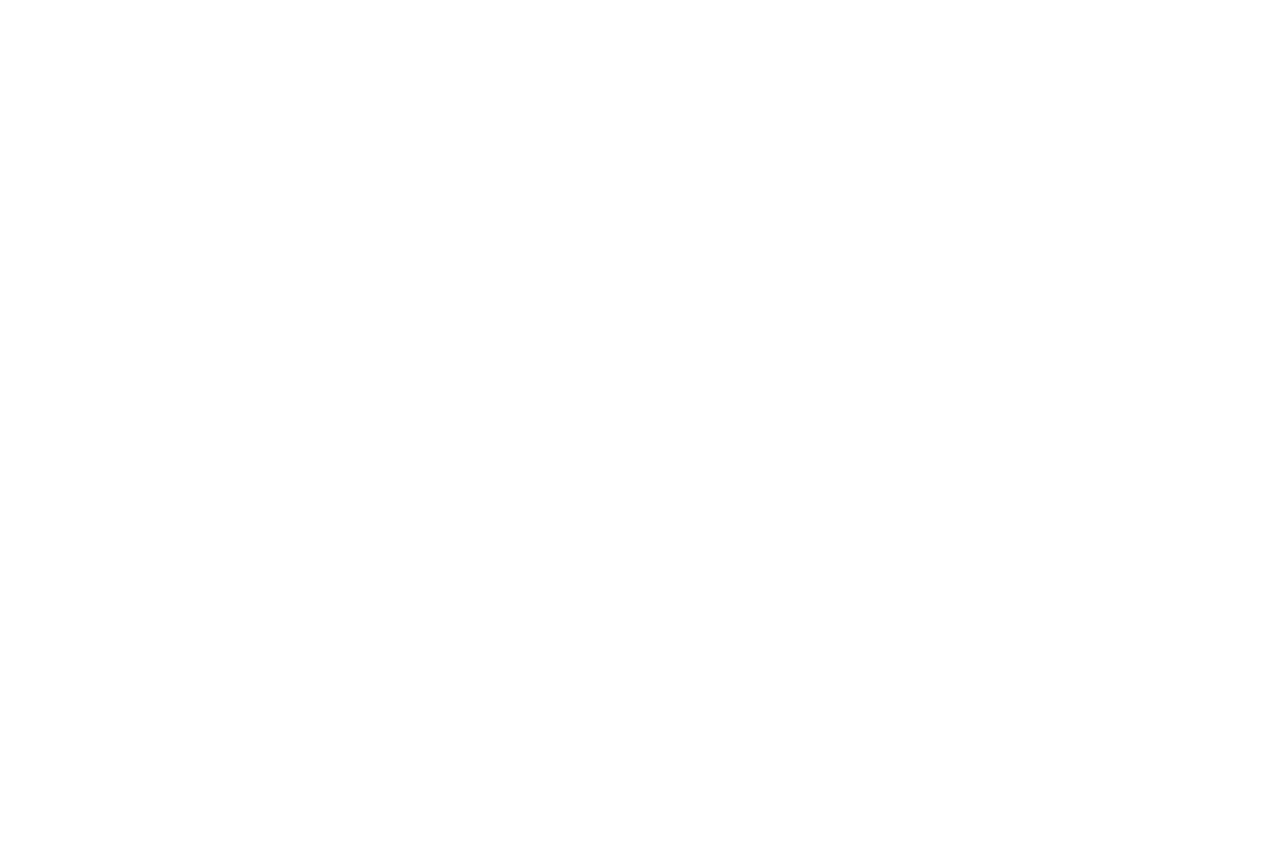
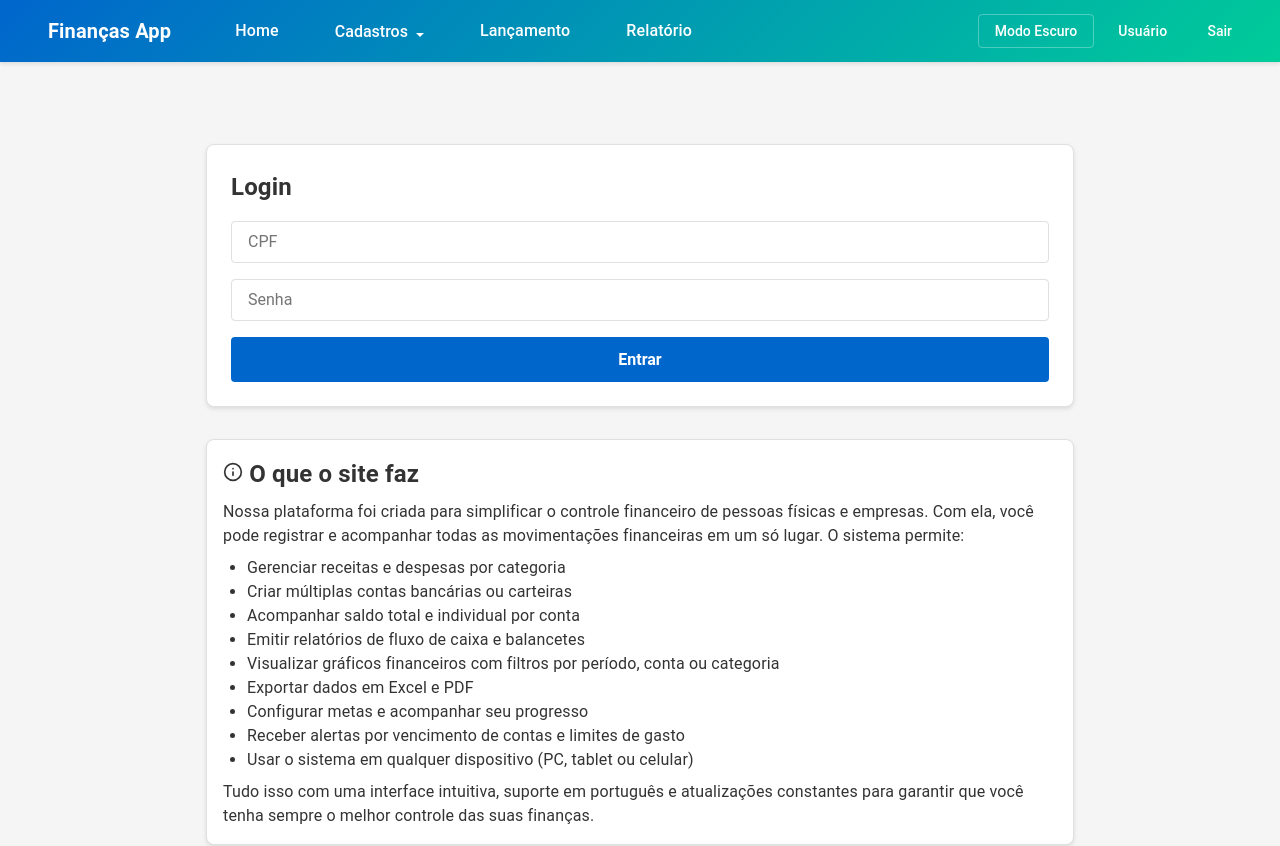
Before and after one commit to grupo-SA-final/front, a React (Vite) app: page /login in a window 1280 px wide. Before the commit this address had no page. Shown: the top 846 px of the page. Before the commit the page ends 800 px from the top, so only its background shows below. Built offline with nearby package versions, Linux system fonts and the light colour scheme.

Commit message:
Login pre feito.

```diff
--- a/src/App.jsx
+++ b/src/App.jsx
@@ -23,6 +23,8 @@ import TermosServico from './pages/termos-servico/TermosServico';
 import Contato from './pages/contato/Contato';
 
 import Usuario from './pages/usuario/Usuario';
+
+import Login from './pages/login/Login';
 
 // Theme configuration
 const theme = createTheme({
@@ -55,6 +57,7 @@ function App() {
             <Route path="termos-servico" element={<TermosServico />} />
             <Route path="contato" element={<Contato />} />
             <Route path="usuario" element={<Usuario />} />
+            <Route path="login" element={<Login />} />
           </Route>
         </Routes>
       </Router>
--- /dev/null
+++ b/src/pages/login/Login.css
@@ -0,0 +1,76 @@
+.login-page {
+  max-width: 900px;
+  margin: 2rem auto;
+  padding: 1rem;
+  display: flex;
+  flex-direction: column;
+  gap: 2rem;
+
+}
+
+.login-page,
+.login-page h1,
+.login-page h2,
+.login-page p,
+.login-page li,
+.login-page a {
+  color: var(--text-color);}
+
+.login-card {
+  background-color: var(--card-background);
+  border: 1px solid var(--border-color);
+  border-radius: var(--border-radius-md);
+  padding: var(--spacing-lg);
+  box-shadow: var(--shadow-sm);
+  display: flex;
+  flex-direction: column;
+  gap: 1rem;
+}
+
+.login-card input {
+  background-color: var(--card-background);
+  color: var(--text-color);
+  border: 1px solid var(--border-color);
+  border-radius: var(--border-radius-sm);
+  padding: var(--spacing-sm) var(--spacing-md);
+  transition: all var(--transition-speed);
+}
+
+.login-card input:focus {
+  outline: none;
+  border-color: var(--primary-color);
+  box-shadow: 0 0 0 2px rgba(0, 102, 204, 0.2);
+}
+
+.login-card button {
+  background-color: var(--primary-color);
+  color: white;
+  border: none;
+  padding: 0.8rem;
+  border-radius: var(--border-radius-sm);
+  font-weight: bold;
+  transition: background-color var(--transition-speed);
+}
+
+.login-card button:hover {
+  background-color: var(--secondary-color);
+}
+
+.login-card .erro {
+  color: red;
+  font-size: 0.9rem;
+}
+
+.card ul {
+  list-style-type: disc;
+  padding-left: 1.5rem;
+  margin-top: 0.5rem;
+}
+
+.card p, .card a {
+  display: flex;
+  align-items: center;
+  gap: 0.5rem;
+  margin-top: 0.5rem;
+  color: var(--text-color);
+}
--- /dev/null
+++ b/src/pages/login/Login.jsx
@@ -0,0 +1,80 @@
+import React, { useState } from 'react';
+import { useNavigate } from 'react-router-dom';
+import { motion } from 'framer-motion';
+import { Info, CheckCircle, Mail, Phone, MapPin } from 'lucide-react';
+import './Login.css';
+
+const Login = () => {
+  const navigate = useNavigate();
+  const [cpf, setCpf] = useState('');
+  const [senha, setSenha] = useState('');
+  const [erro, setErro] = useState('');
+
+  const handleLogin = () => {
+    if (cpf === '123' && senha === '123') {
+      navigate('/home');
+    } else {
+      setErro('CPF ou senha incorretos.');
+    }
+  };
+
+  const sectionAnim = {
+    initial: { opacity: 0, y: 30 },
+    animate: { opacity: 1, y: 0, transition: { duration: 0.4 } }
+  };
+
+  return (
+    <div className="login-page">
+      <motion.div className="login-card" {...sectionAnim}>
+        <h2>Login</h2>
+        <input
+          type="text"
+          placeholder="CPF"
+          value={cpf}
+          onChange={(e) => setCpf(e.target.value)}
+        />
+        <input
+          type="password"
+          placeholder="Senha"
+          value={senha}
+          onChange={(e) => setSenha(e.target.value)}
+        />
+        {erro && <p className="erro">{erro}</p>}
+        <button onClick={handleLogin}>Entrar</button>
+      </motion.div>
+
+      <motion.section className="card" {...sectionAnim}>
+  <h2><Info size={20} /> O que o site faz</h2>
+  <p>
+    Nossa plataforma foi criada para simplificar o controle financeiro de pessoas físicas e empresas.
+    Com ela, você pode registrar e acompanhar todas as movimentações financeiras em um só lugar.
+    O sistema permite:
+  </p>
+  <ul>
+    <li>Gerenciar receitas e despesas por categoria</li>
+    <li>Criar múltiplas contas bancárias ou carteiras</li>
+    <li>Acompanhar saldo total e individual por conta</li>
+    <li>Emitir relatórios de fluxo de caixa e balancetes</li>
+    <li>Visualizar gráficos financeiros com filtros por período, conta ou categoria</li>
+    <li>Exportar dados em Excel e PDF</li>
+    <li>Configurar metas e acompanhar seu progresso</li>
+    <li>Receber alertas por vencimento de contas e limites de gasto</li>
+    <li>Usar o sistema em qualquer dispositivo (PC, tablet ou celular)</li>
+  </ul>
+  <p>
+    Tudo isso com uma interface intuitiva, suporte em português e atualizações constantes para garantir que você tenha sempre o melhor controle das suas finanças.
+  </p>
+</motion.section>
+
+
+      <motion.section className="card" {...sectionAnim}>
+        <h2>Contato</h2>
+        <p><Mail size={18} /> <a href="mailto:suporte@seudominio.com">suporte@seudominio.com</a></p>
+        <p><Phone size={18} /> <a href="tel:+5511999999999">(11) 99999-9999</a></p>
+        <p><MapPin size={18} /> <a href="https://www.google.com/maps?q=Rua+Exemplo,+123" target="_blank" rel="noopener noreferrer">Rua Exemplo, 123 - SP</a></p>
+      </motion.section>
+    </div>
+  );
+};
+
+export default Login;
```
Also changed, not shown: package.json (+5 -2 lines), 1 other file (tests, documents, lock files or other folders).
